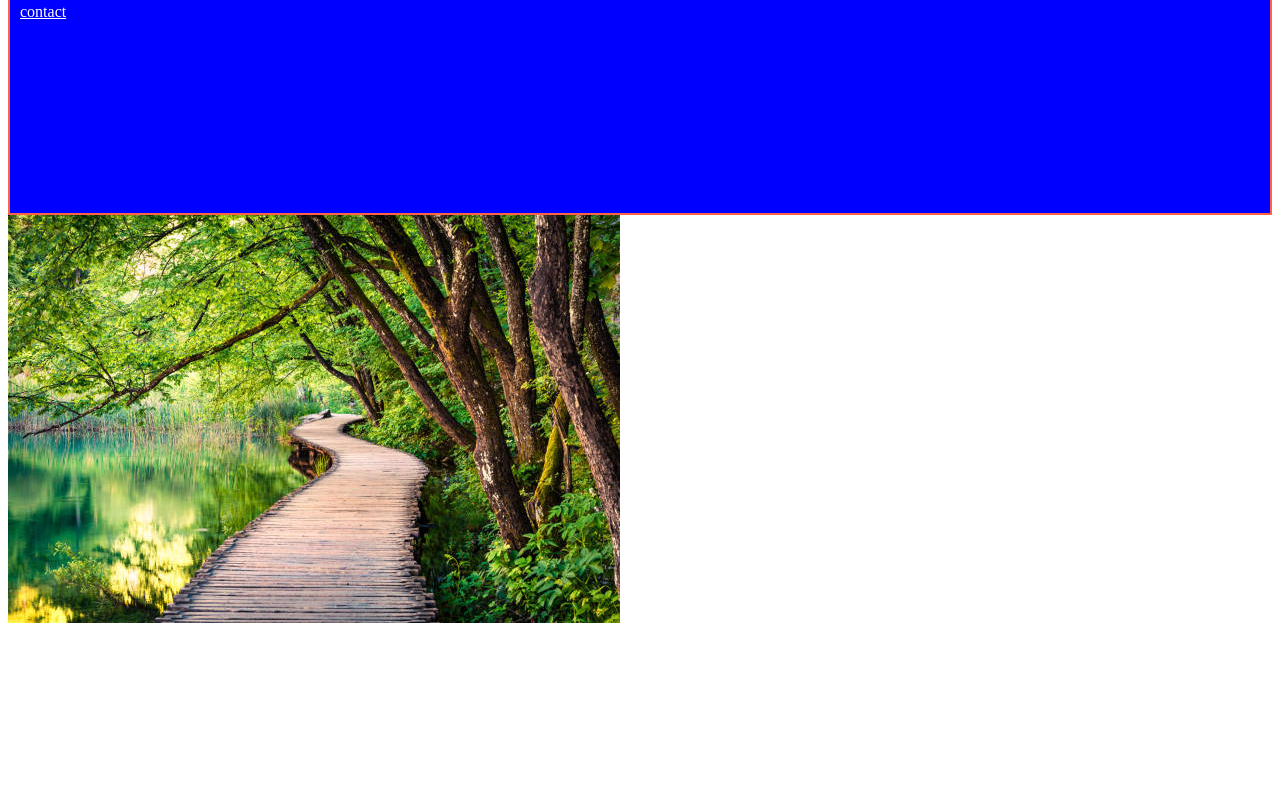
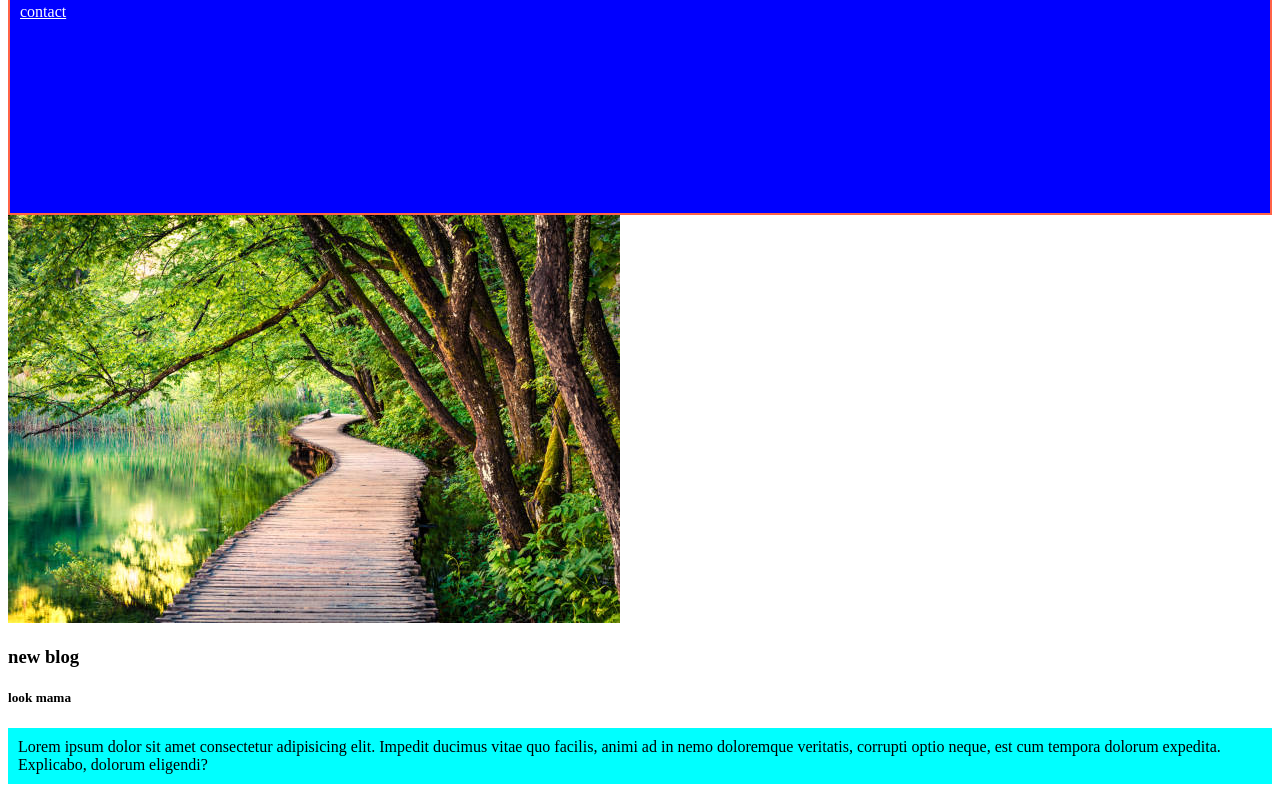
Before and after one commit to polyranidas/my-second-repo, a plain HTML site: page index.html in a window 1280 px wide. Shown: the part 572-1372 px from the top of the page. Before the commit the page ends 1207 px from the top, so only its background shows below. Drawn offline with Linux system fonts and the light colour scheme.

Commit message:
new added

```diff
--- a/index.html
+++ b/index.html
@@ -15,6 +15,11 @@
     <a href="">Home</a>
     <a href="">contact</a>
     <img src="images/istockphoto-1093110112-612x612.jpg" alt="">
+    <div>
+        <h3>new blog</h3>
+        <h5>look mama </h5>
+        <p>Lorem ipsum dolor sit amet consectetur adipisicing elit. Impedit ducimus vitae quo facilis, animi ad in nemo doloremque veritatis, corrupti optio neque, est cum tempora dolorum expedita. Explicabo, dolorum eligendi?</p>
+    </div>
 
 </body>
 </html>
```
